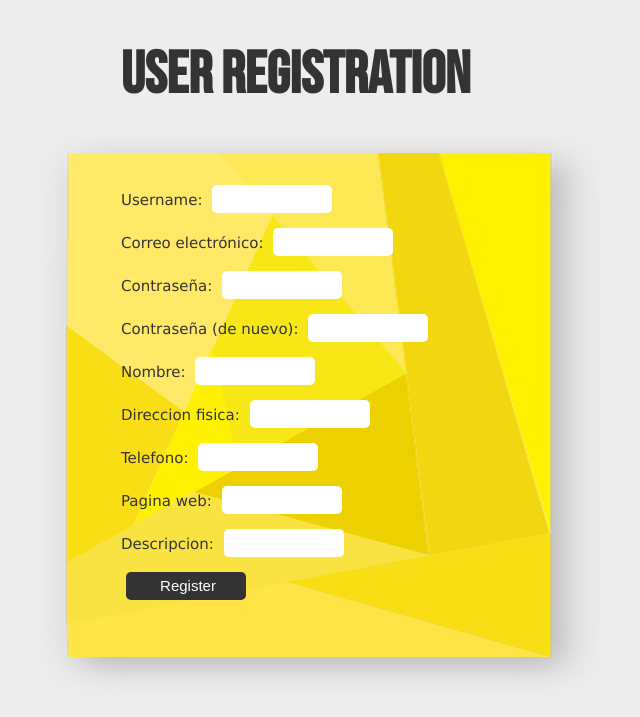
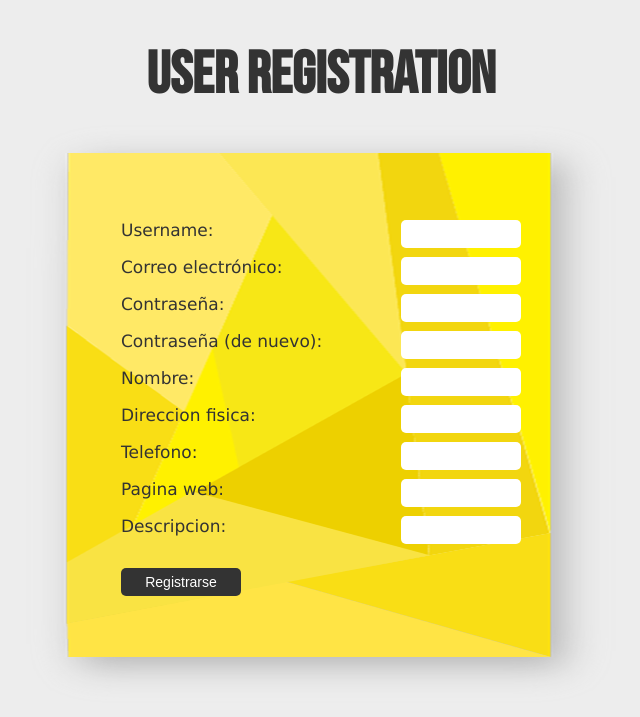
Before and after one commit to valenbg1/share4good, a Django app: page /register_org/ in a window 1280 px wide. Shown: the top 717 px of the page, without its empty margins (319-959 px from the left). Run offline with Django 3.2, Linux system fonts and the light colour scheme; parts of the project's set-up code (start-up, migrations or seed data) failed here and were passed over.

Commit message:
CSS actualizado

```diff
--- a/userprofile/templates/registration/register.html
+++ b/userprofile/templates/registration/register.html
@@ -6,9 +6,7 @@
 {% block content %}
 
     <form class="form" method="post" action=".">{% csrf_token %}
-
             {{ form.as_p }}
-
-        <input class="submit" type="submit" value="Register" />
+        <input class="submit" type="submit" value="Registrarse" />
     </form>
 {% endblock %}
--- a/webshare/static/register.css
+++ b/webshare/static/register.css
@@ -17,47 +17,6 @@ html { font-family: "Lucida Grande", LucidaAlt, Helvetica; }
     font-style: normal;
 }
 
-.container {
-    width: 400px;
-    margin-left: auto;
-    margin-right: auto;
-    font-size: 15px;
-    color: #333333;
-}
-
-.container a {
-    text-decoration: none;
-}
-
-div.container h1 {
-    margin-bottom: 80px;
-}
-
-.submit {
-    background-color: #333333;
-}
-
-input {
-    text-decoration: none;
-    border: 0px;
-    height: 28px;
-    width: 120px;
-    margin-left: 5px;
-    padding-left: 10px;
-    font-size: 15px;
-    border-radius: 5px;
-}
-input.submit {
-    color: #ffffff;
-    background-color: #333333;
-}
-
-
-
-ol,ul {
-    list-style:none;
-}
-
 body {
     background-color: #ededed;
     background-image:url('img/regis.png');
@@ -65,15 +24,80 @@ body {
     background-repeat: no-repeat;
 }
 
-.font {
-    font-family: Helvetica, Arial, "Lucida Grande", sans-serif;
+h1 {
+    font-family: 'bebas_neueregular';
+    text-transform: uppercase;
+    text-align: center;
+    color: #333333;
+    font-size: 59px;
+}
+
+ol,ul {
+    list-style:none;
+}
+
+.container {
+    width: 400px;
+    margin-left: auto;
+    margin-right: auto;
+    font-size: 17px;
+    color: #333333;
+}
+
+form.form {
+    margin-top: 115px;
+
+}
+
+form.form input[type="text"] {
+    text-decoration: none;
+    border: 0px;
+    height: 28px;
+    width: 120px;
+    border-radius: 5px;
+    float: right;
+}
+
+form.form input[type="password"] {
+    text-decoration: none;
+    border: 0px;
+    height: 28px;
+    width: 120px;
+    border-radius: 5px;
+    float: right;
+}
+
+form.form input[type="number"] {
+    text-decoration: none;
+    border: 0px;
+    height: 28px;
+    width: 120px;
+    border-radius: 5px;
+    float: right;
 }
 
 
-h1 {
-    font-family: 'bebas_neueregular';
-    text-transform: uppercase;
 
-    color: #333333;
-    font-size: 59px;
+#id_role li {
+    margin-left: -35px;
+    padding-bottom: 10px;
 }
+
+
+
+form.form .submit {
+    color: #ffffff;
+    background-color: #333333;
+    float: left;
+    width: 120px;
+    margin-top: 15px;
+    font-size: 14px;
+    border: 0px;
+    border-radius: 5px;
+    height: 28px;
+    width: 120px;
+}
+
+p.success {
+    padding-top: 50px;
+}
```
Also changed, not shown: db.sqlite3, 8 other files.
